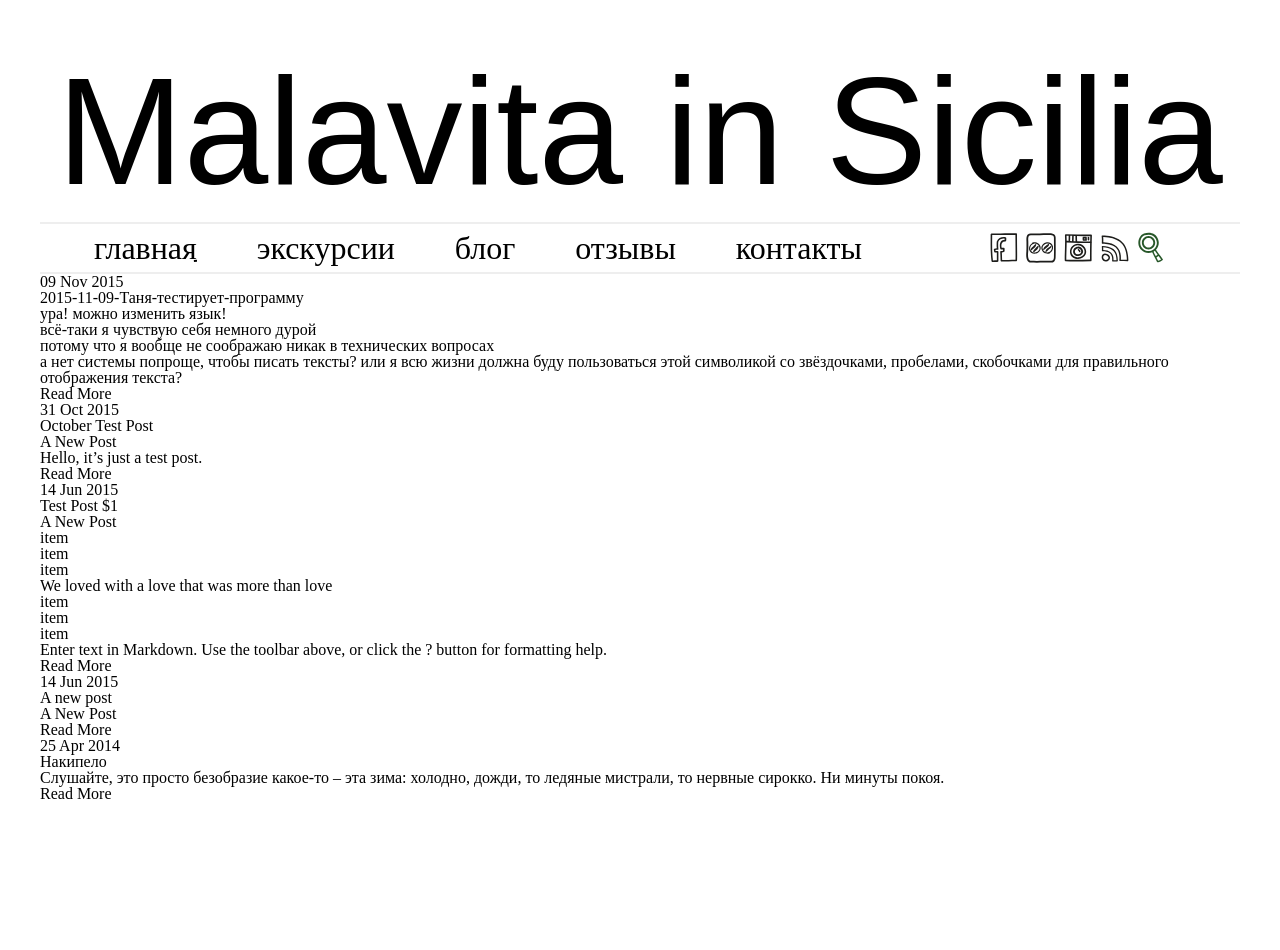
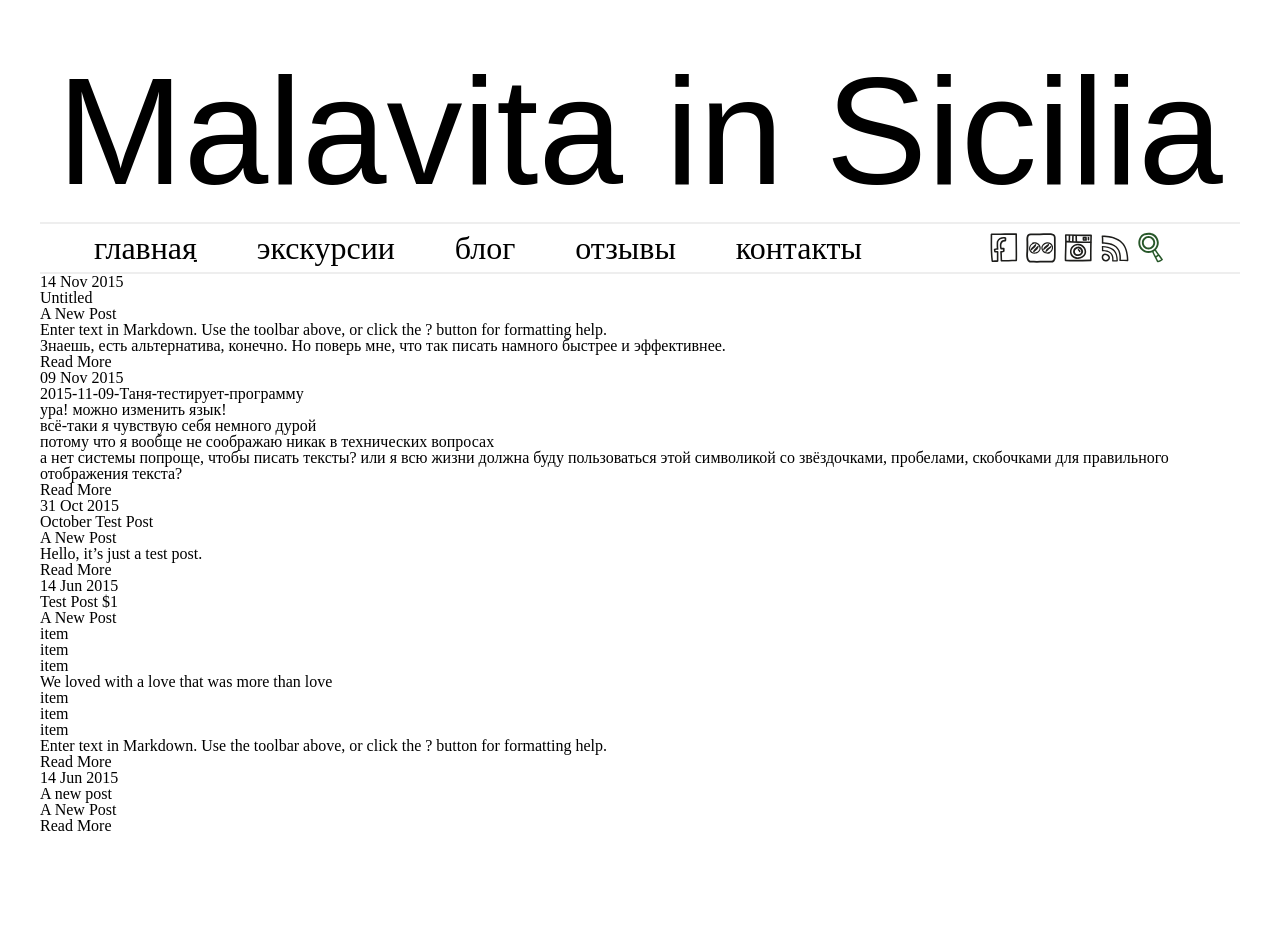
Before and after one commit to malavita/malavita, a Jekyll site: the page built from blog.html, in a window 1280 px wide. Built offline with Jekyll 4.4.1, drawn with Linux system fonts in a browser that asks for light colours; some web fonts are replaced; Markdown is read by kramdown in place of the engine named in the settings; before the commit the page ends 918 px from its top, so only the background shows below that.

Commit message:
Updated 2015-11-14-your-filename.md

```diff
--- a/_posts/2015-11-14-your-filename.md
+++ b/_posts/2015-11-14-your-filename.md
@@ -1,11 +1,13 @@
 ---
 excerpt_separator: "<!--more-->"
 layout: post
-categories: null
+categories:
+  - "null"
 image: ""
-published: false
-title: ""
+published: true
+title: Untitled
 ---
+
 
 ## A New Post
 
```
